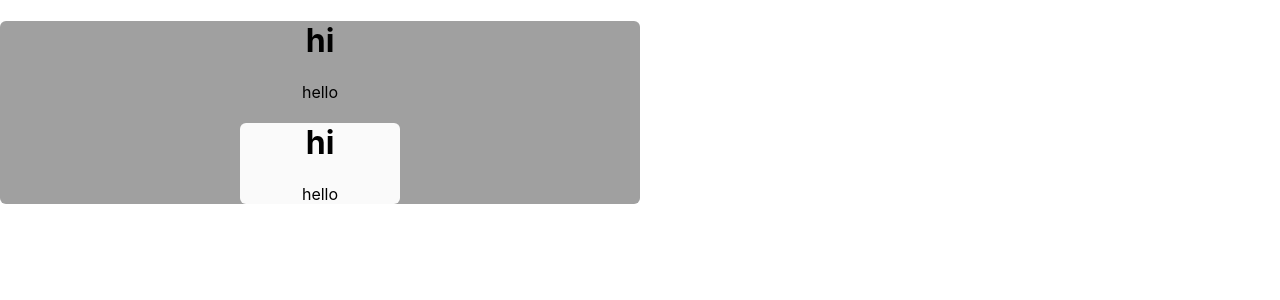
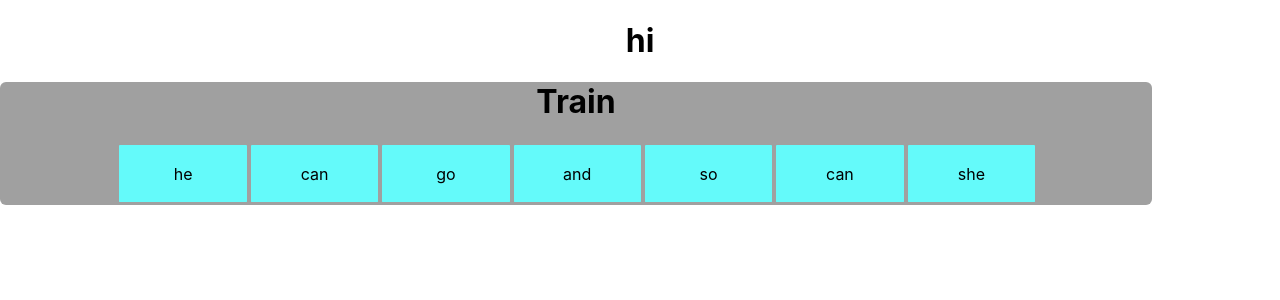
Before and after one commit to GDW1/BlockTrain, a React (Create React App) app in the folder blocktrain/: page / in a window 1280 px wide. Shown: the top 300 px of the page. Built offline with nearby package versions, Linux system fonts and the light colour scheme.

Commit message:
Formatted train cars in display

```diff
--- a/blocktrain/src/components/Display.css
+++ b/blocktrain/src/components/Display.css
@@ -1,12 +1,22 @@
-.helloDiv{
+.train{
     text-align: -webkit-center;
-    width: 40rem;
+    width: 90%;
     border-radius: 0.375rem;
     background-color: rgba(160, 160, 160);
 }
 
-#subHelloDiv{
-    width: 10rem;
-    border-radius: 0.375rem;
-    background-color: rgba(250, 250, 250);
+#trainCars{
+    width: 80%;
+    table-layout: fixed;
 }
+#trainCars tr td div{
+    width: 100%;
+    height: 20%;
+    border-radius: 1%;
+    background-color: rgba(100, 250, 250);
+    text-align: -webkit-center;
+    margin-right: 4%;
+    margin-left: 1%;
+    padding-top: 2%;
+    padding-bottom: 2%;
+}
--- a/blocktrain/src/components/Display.jsx
+++ b/blocktrain/src/components/Display.jsx
@@ -1,18 +1,56 @@
 import React, { useState } from 'react'
 import './Display.css';
+
+const sampleData = ["he", "can", "go", "and", "she", "can", "to"]
 
 function Display() {
 
     return (
-        <div className="helloDiv">
-            <h1> hi </h1>
-            <p> hello</p>
-            <div id="subHelloDiv">
-                <h1> hi </h1>
-                <p> hello</p>
+        <div className={"displayComponent"}>
+            <h1>hi</h1>
+            <div className="train">
+                <h1> Train </h1>
+                <table id = "trainCars">
+                    <tr>
+                        <td>
+                            <div>
+                                <p>{sampleData[0]}</p>
+                            </div>
+                        </td>
+                        <td>
+                            <div>
+                                <p>can</p>
+                            </div>
+                        </td>
+                        <td>
+                            <div>
+                                <p>go</p>
+                            </div>
+                        </td>
+                        <td>
+                            <div>
+                                <p>and</p>
+                            </div>
+                        </td>
+                        <td>
+                            <div>
+                                <p>so</p>
+                            </div>
+                        </td>
+                        <td>
+                            <div>
+                                <p>can</p>
+                            </div>
+                        </td>
+                        <td>
+                            <div>
+                                <p>she</p>
+                            </div>
+                        </td>
+                    </tr>
+                </table>
             </div>
         </div>
-
     )
 }
 
```
